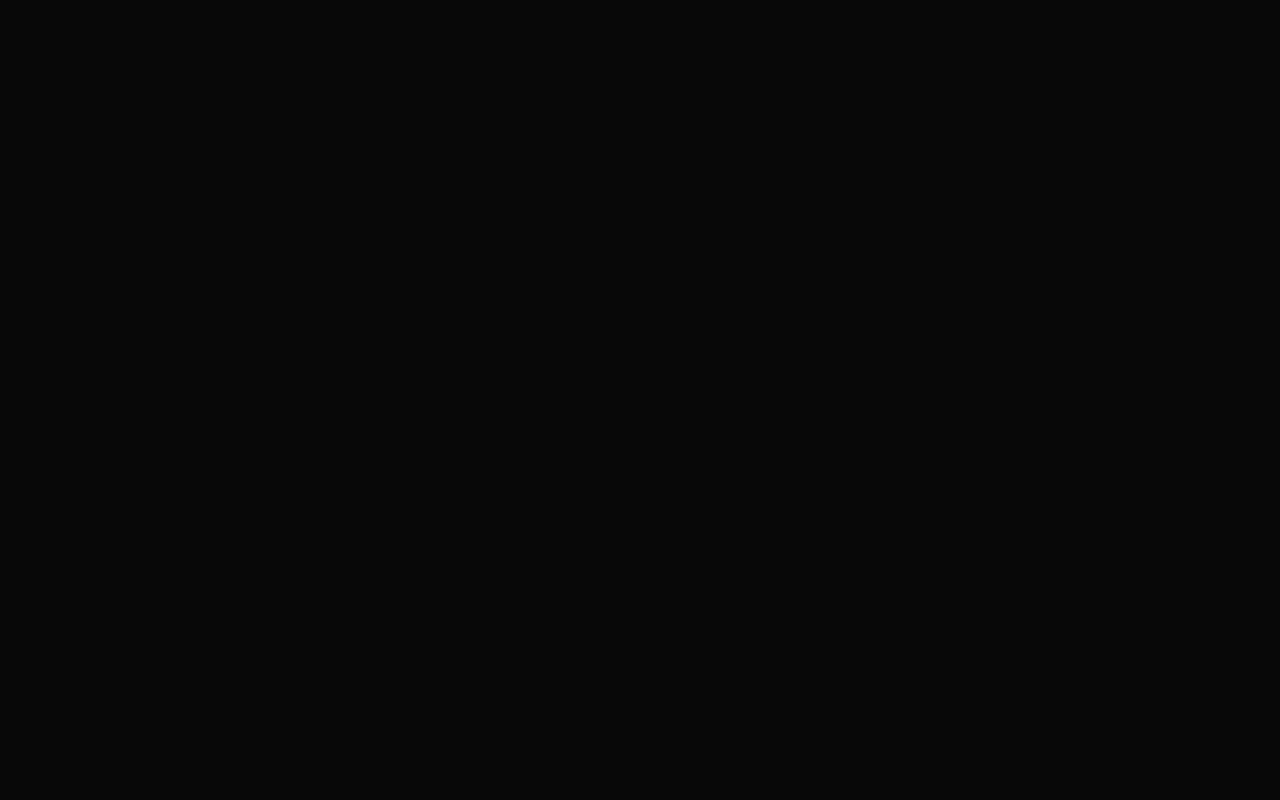
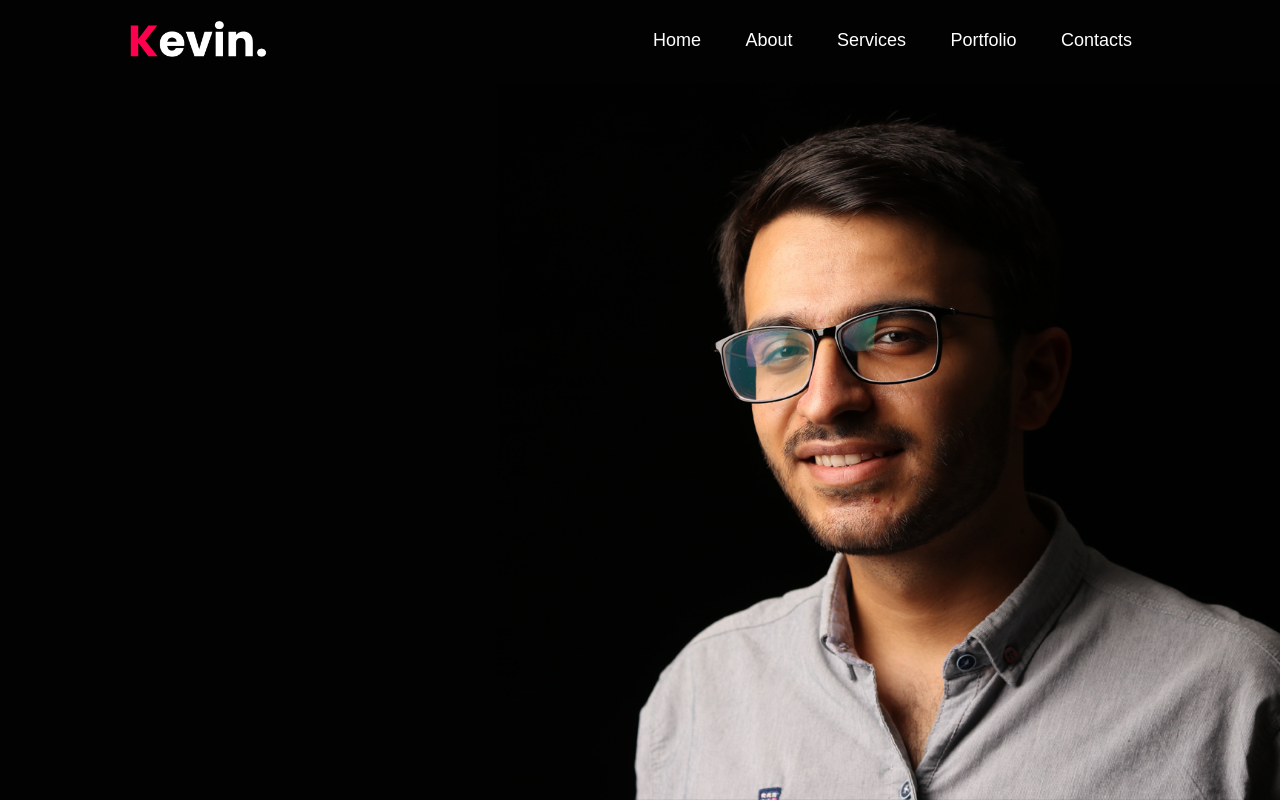
Before and after one commit to NilMarquez/Portfiolio, a plain HTML site: page index.html in a window 1280 px wide. Drawn offline with Linux system fonts and the light colour scheme.

Commit message:
Header and bottom

```diff
--- a/index.html
+++ b/index.html
@@ -8,8 +8,18 @@
 </head>
 <body>
 <div id="header">
-
-
+    <div class="container">
+        <nav>
+            <img src="images/logo.png" class="logo">
+            <ul>
+                <li><a href="#">Home</a></li>
+                <li><a href="#">About</a></li>
+                <li><a href="#">Services</a></li>
+                <li><a href="#">Portfolio</a></li>
+                <li><a href="#">Contacts</a></li>
+            </ul>
+        </nav>
+    </div>
 </div>
 </body>
 </html>
--- a/style.css
+++ b/style.css
@@ -11,7 +11,50 @@ body{
 #header{
     width: 100%;
     height: 100vh;
-    background-image: url(images/b);
+    background-image: url(images/background.png);
     background-size: cover;
     background-position: center;
 }
+
+.container{
+    padding: 10px 10%;
+}
+
+nav {
+    display: flex;
+    align-items: center;
+    justify-content: space-between;
+    flex-wrap: wrap;
+}
+
+.logo{
+    width: 140px;
+}
+
+nav ul li{
+    display: inline-block;
+    list-style: none;
+    margin: 10px 20px;
+}
+
+nav ul li a{
+    color: #fff;
+    text-decoration: none;
+    font-size: 18px;
+    position: relative;
+}
+
+nav ul li a::after{
+    content: '';
+    width: 0;
+    height: 3px;
+    background: #ff004f;
+    position: absolute;
+    left: 0;
+    bottom: -6px;
+    transition: 0.5s;
+}
+
+nav ul li a:hover::after{
+    width: 100%;
+}
```
